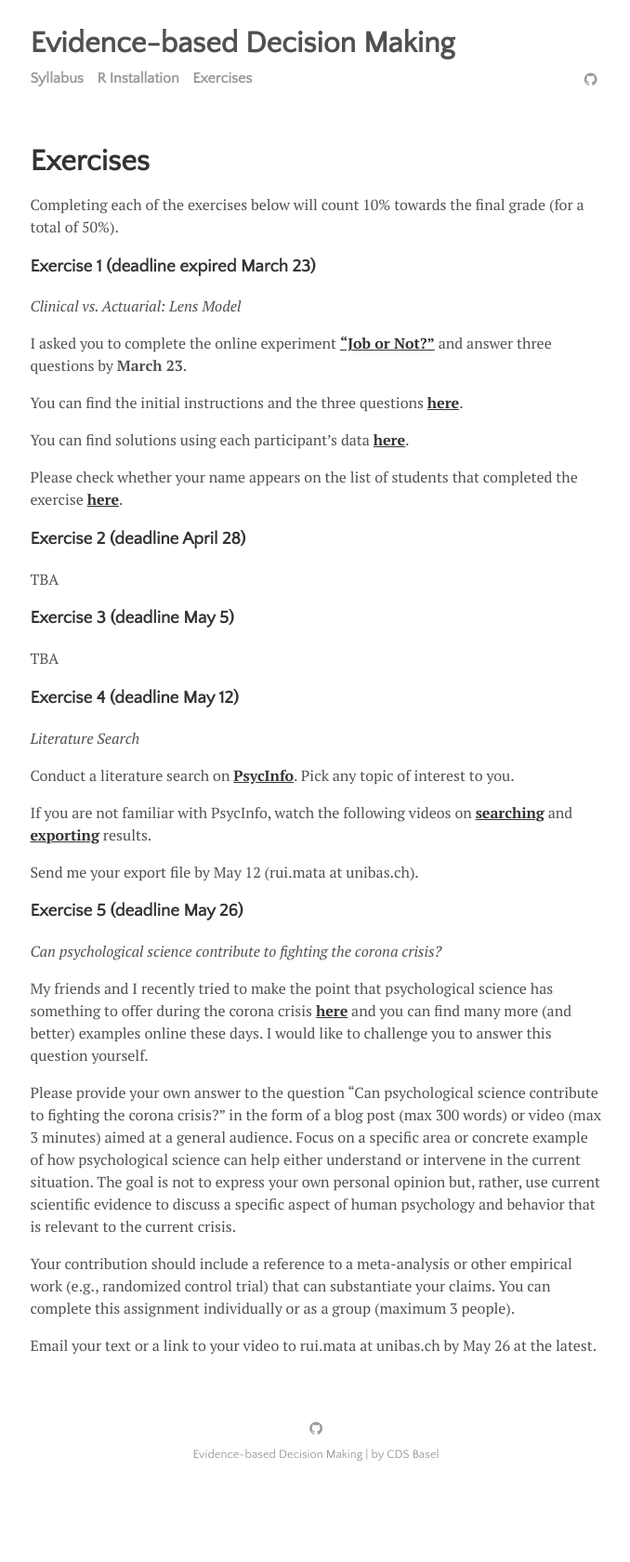
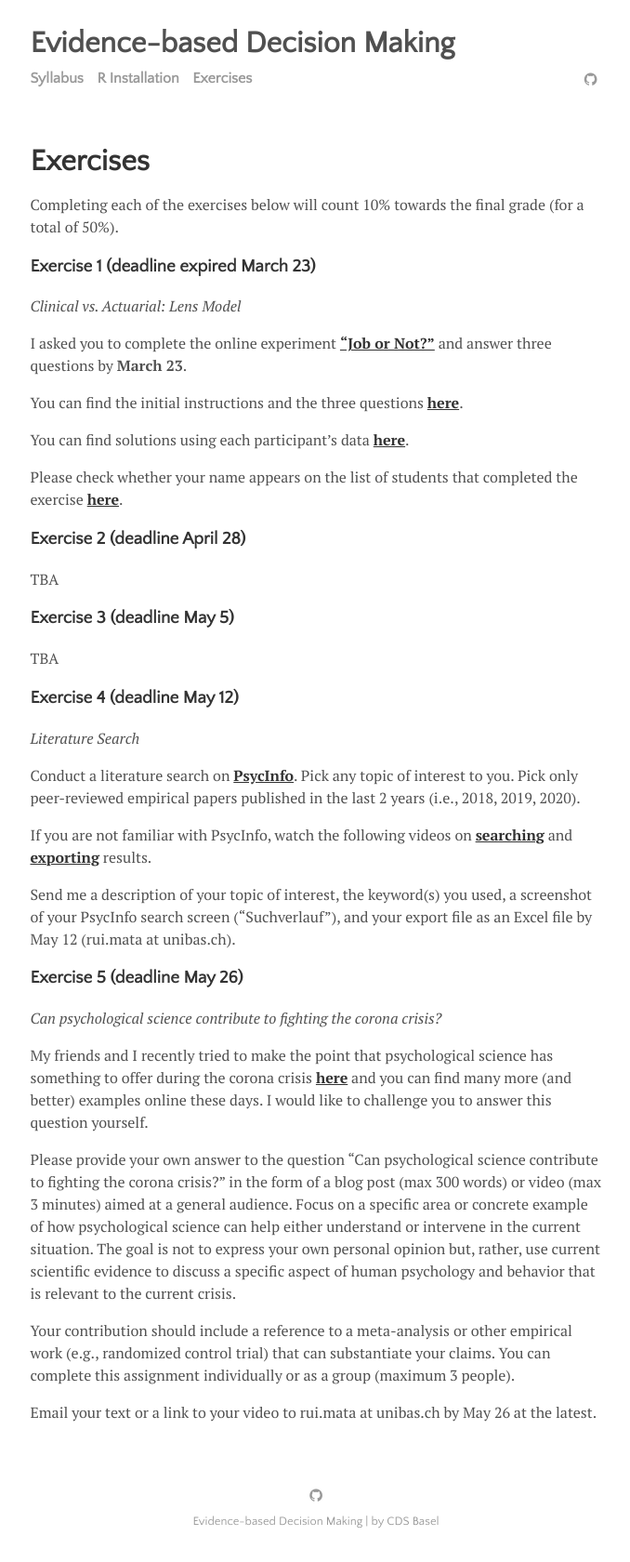
Before and after one commit to matarui/evidencebaseddm, a Jekyll site: the page built from menu/projects.md, in a window 1280 px wide. Shown: the whole page at 93% size, without its empty margins (300-978 px from the left). Built offline with Jekyll 4.4.1, drawn with Linux system fonts in a browser that asks for light colours; before the commit the page ends 1608 px from its top, so only the background shows below that.

Commit message:
Update projects.md

```diff
--- a/menu/projects.md
+++ b/menu/projects.md
@@ -26,11 +26,11 @@ TBA
 ### Exercise 4 (deadline May 12)
 *Literature Search*
 
-Conduct a literature search on <a href="http://ovidsp.ovid.com/ovidweb.cgi?T=JS&NEWS=n&CSC=Y&PAGE=main&D=psyh"><b>PsycInfo</b></a>. Pick any topic of interest to you.
+Conduct a literature search on <a href="http://ovidsp.ovid.com/ovidweb.cgi?T=JS&NEWS=n&CSC=Y&PAGE=main&D=psyh"><b>PsycInfo</b></a>. Pick any topic of interest to you. Pick only peer-reviewed empirical papers published in the last 2 years (i.e., 2018, 2019, 2020).
 
 If you are not familiar with PsycInfo, watch the following videos on <a href="https://tube.switch.ch/videos/ec852f97"><b>searching</b></a> and <a href="https://tube.switch.ch/videos/9c68f8ce"><b>exporting</b></a> results.
 
-Send me your export file by May 12 (rui.mata at unibas.ch).
+Send me a description of your topic of interest, the keyword(s) you used, a screenshot of your PsycInfo search screen ("Suchverlauf"), and your export file as an Excel file by May 12 (rui.mata at unibas.ch).
 
 ### Exercise 5 (deadline May 26)
 
```
